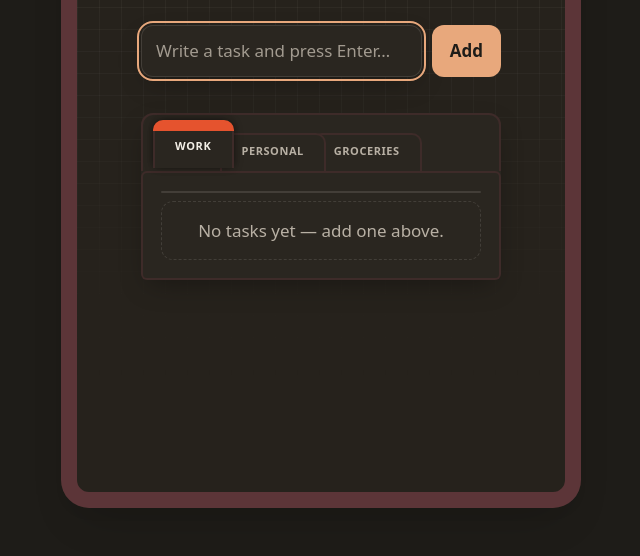
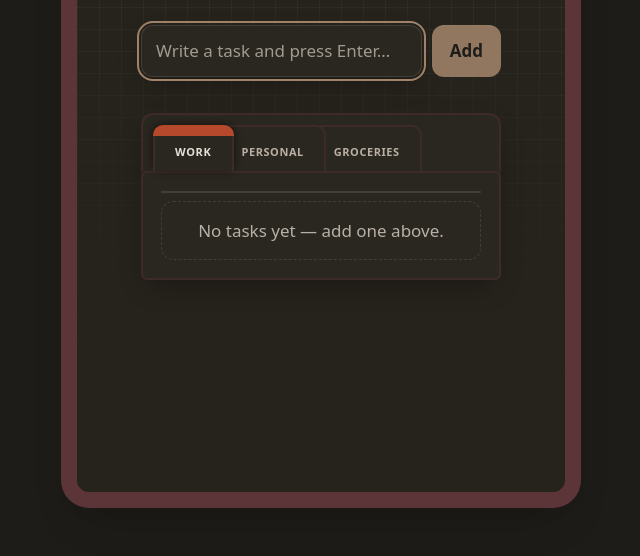
Before and after one commit to yvonnelilee-jpg/todo-list, a website built with Vite: page index.html in a window 1280 px wide. Shown: the part 244-800 px from the top of the page, without its empty margins (319-959 px from the left). Built offline with nearby package versions, Linux system fonts and the light colour scheme.

Commit message:
updated dark theme colors

```diff
--- a/src/style.css
+++ b/src/style.css
@@ -46,8 +46,9 @@
   --paper-card: #2a2620;
   --ink: #f3efe6;
   --ink-muted: #b8b0a4;
-  --accent: #e8a87c;
-  --accent-soft: rgba(232, 168, 124, 0.15);
+  /* Softer than day accent — same warmth, less glare on charcoal paper */
+  --accent: #9f8268;
+  --accent-soft: rgba(159, 130, 104, 0.22);
   --border: rgba(243, 239, 230, 0.12);
   --shadow: rgba(0, 0, 0, 0.35) 0 10px 28px -8px;
 
@@ -330,6 +331,15 @@ h2 {
   filter: brightness(1.05);
 }
 
+:root[data-theme='dark'] .quick-add-submit {
+  background: color-mix(in srgb, var(--accent) 88%, var(--paper-card));
+  box-shadow: inset 0 1px 0 rgba(255, 255, 255, 0.04);
+}
+
+:root[data-theme='dark'] .quick-add-submit:hover {
+  filter: brightness(1.06);
+}
+
 .list-section {
   display: flex;
   flex-direction: column;
@@ -419,13 +429,11 @@ h2 {
   display: flex;
   align-items: stretch;
   justify-content: center;
-  min-height: 38px;
+  min-height: 46px;
   box-sizing: border-box;
   color: var(--ink-muted);
   transition:
-    transform 0.2s ease,
     color 0.15s ease,
-    min-height 0.2s ease,
     box-shadow 0.2s ease;
 }
 
@@ -453,14 +461,12 @@ h2 {
 }
 
 .notebook-tab[aria-selected='true'] {
-  transform: translateY(-5px);
   z-index: 2;
-  min-height: 46px;
   color: var(--ink);
 }
 
 .notebook-tab[aria-selected='true']::before {
-  bottom: -2px;
+  bottom: 0;
   background: var(--folder-panel-bg);
   border-color: var(--folder-edge-color);
   /* Top edge uses accent in ::after so it can sit over this stroke */
@@ -493,20 +499,27 @@ h2 {
     0 -2px 6px -3px rgb(0 0 0 / 0.25);
 }
 
+:root[data-theme='dark'] .notebook-tab[aria-selected='true'] {
+  color: color-mix(in srgb, var(--ink) 78%, var(--ink-muted));
+}
+
+:root[data-theme='dark'] .notebook-tab[aria-selected='true']::after {
+  background: color-mix(in srgb, var(--tab-accent, var(--accent)) 75%, var(--paper-card));
+}
+
 .notebook-tab[aria-selected='true'] .notebook-tab-label {
   font-weight: 700;
   letter-spacing: 0.06em;
-  padding: 15px 22px 9px;
 }
 
 .notebook-tab-label {
   position: relative;
   z-index: 2;
   display: flex;
-  align-items: center;
+  align-items: flex-start;
   justify-content: center;
   box-sizing: border-box;
-  padding: 10px 22px 12px;
+  padding: 20px 22px 10px;
   max-width: min(46vw, 240px);
   overflow: hidden;
   text-overflow: ellipsis;
@@ -683,6 +696,10 @@ h2 {
   cursor: pointer;
 }
 
+:root[data-theme='dark'] .todo-checkbox {
+  accent-color: color-mix(in srgb, var(--accent) 82%, var(--paper-card));
+}
+
 .todo-body {
   display: flex;
   flex-direction: column;
```
